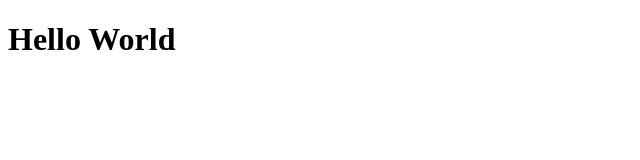
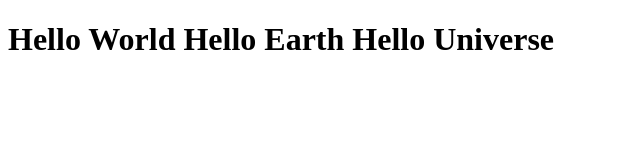
Before and after one commit to IreneGritzali/Project1, a plain HTML site: page index.html in a window 1280 px wide. Shown: the whole page, without its empty margins (0-640 px from the left). Drawn offline with Linux system fonts and the light colour scheme.

Commit message:
Added Hello Earth Hello Universe

```diff
--- a/index.html
+++ b/index.html
@@ -7,6 +7,8 @@
     <title>Document</title>
 </head>
 <body>
-<h1>Hello World</h1>
+<h1>Hello World
+    Hello Earth
+    Hello Universe</h1>
 </body>
 </html>
```
